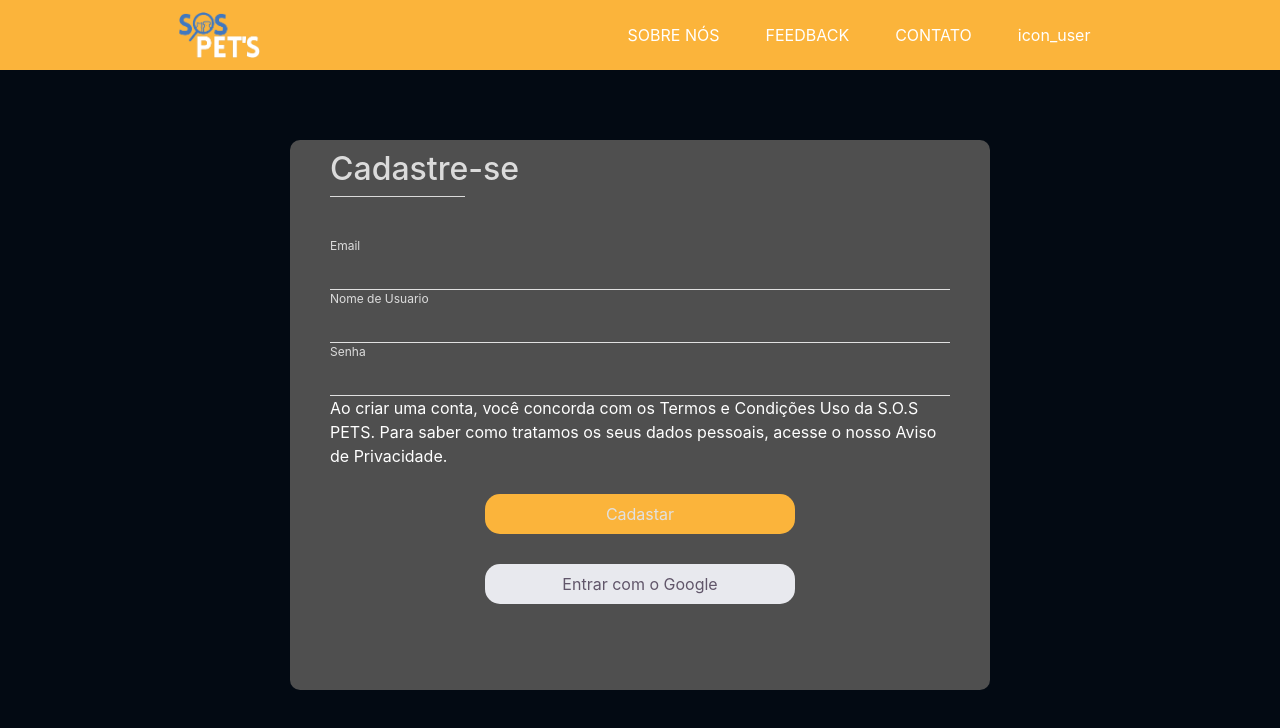
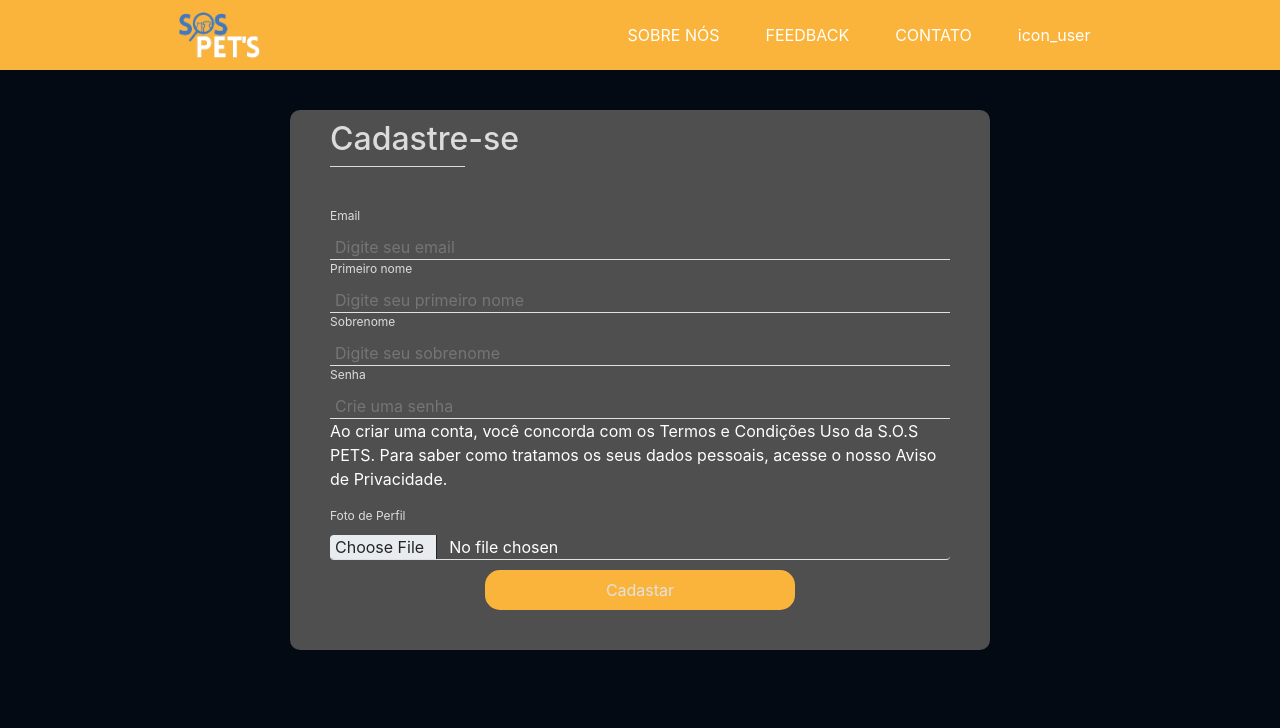
Before and after one commit to laura2389/S.O.S-PETS, a React (Create React App) app: page /#/home/cadastro in a window 1280 px wide. Shown: the top 728 px of the page. Built offline with nearby package versions, Linux system fonts and the light colour scheme.

Commit message:
11-05 implementando funções login e cadastro

```diff
--- a/src/Cadastro.js
+++ b/src/Cadastro.js
@@ -1,7 +1,69 @@
-import React, { useState } from 'react'
+import React, { useState, useReducer, useEffect } from 'react'
+import { useParams } from 'react-router-dom'
+import myaxios from './myaxios'
 import './style/Cadastro.css'
 
+const formReducer = (state, action) => {
+  switch (action.type) {
+    case 'ATUALIZA':
+      return {
+        ...state,
+        [action.name]: action.value
+      }
+    case 'INICIALIZA_CAMPOS':
+      return { ...action.state }
+    default:
+      return state
+  }
+}
 const Cadastro = () => {
+  const initialState = { email: '', primeiroNome: '', sobrenome: '', senha: '' }
+  const [formState, dispatch] = useReducer(formReducer, initialState)
+  const [file, setfile] = useState(initialState)
+  const handleChange = e => {
+    dispatch({
+      type: 'ATUALIZA',
+      name: e.target.name,
+      value: e.target.value
+    })
+  }
+  const { id } = useParams()
+
+  const handleImageChange = e => {
+    setfile(e.target.files[0])
+  }
+
+  useEffect(() => {
+    if (id != null) {
+      myaxios.put('http://localhost:8080/usuario/' + id).then(res => {
+        dispatch({
+          type: 'INICIALIZA_CAMPOS',
+          state: res.data
+        })
+      })
+    }
+  }, [])
+
+  const submitForm = e => {
+    let url = 'http://localhost:8080/usuario'
+    e.preventDefault()
+    console.log(formState)
+
+    if (id != null) {
+      url += '/' + id
+      myaxios
+        .put(url, formState)
+        .then(res => alert('Dados enviados com sucesso'))
+    } else {
+      const formData = new FormData()
+      formData.append('usuario', JSON.stringify(formState))
+      formData.append('foto', file)
+      myaxios
+        .post(url, formData)
+        .then(res => alert('Dados enviados com sucesso'))
+    }
+  }
+
   return (
     <div className="cadastro_page">
       <form class="form_cadastro">
@@ -11,23 +73,60 @@ const Cadastro = () => {
         <div class="content_cadastro">
           <div class="cadastro-area">
             <label for="usuario">Email</label>
-            <input type="text" id="usuario" autocomplete="off" />
-            <label for="usuario">Nome de Usuario</label>
-            <input type="text" id="usuario" autocomplete="off" />
+            <input
+              type="text"
+              onChange={handleChange}
+              id="usuario"
+              placeholder="Digite seu email"
+              value={formState.email}
+            />
+            <label for="usuario">Primeiro nome</label>
+            <input
+              type="text"
+              onChange={handleChange}
+              id="usuario"
+              placeholder="Digite seu primeiro nome"
+              value={formState.primeiroNome}
+            />
+            <label for="usuario">Sobrenome</label>
+            <input
+              type="text"
+              onChange={handleChange}
+              id="usuario"
+              placeholder="Digite seu sobrenome"
+              value={formState.sobrenome}
+            />
           </div>
           <div class="cadastro-area">
             <label for="password">Senha</label>
-            <input type="password" id="password" autocomplete="off" />
+            <input
+              type="password"
+              onChange={handleChange}
+              id="password"
+              placeholder="Crie uma senha"
+              value={formState.email}
+            />
             <p>
               Ao criar uma conta, você concorda com os Termos e Condições Uso da
               S.O.S PETS. Para saber como tratamos os seus dados pessoais,
               acesse o nosso Aviso de Privacidade.
             </p>
+            <label for="profileImage">Foto de Perfil</label>
+            <input
+              type="file"
+              onChange={handleImageChange}
+              className="form-control"
+              name="profileImage"
+              id="profileImage"
+              aria-describedby="helpId"
+              placeholder="Adiocione uma foto de perfil"
+            />
           </div>
         </div>
         <div class="footer_cadastro">
-          <button class="login__submit">Cadastar</button>
-          <button class="login__submit3">Entrar com o Google</button>
+          <button type="submit" onClick={submitForm} className="login__submit">
+            Cadastar
+          </button>
         </div>
       </form>
     </div>
--- a/src/Login.js
+++ b/src/Login.js
@@ -1,17 +1,63 @@
-import React, { useState } from 'react'
+import React, { useState, useReducer, useEffect } from 'react'
+import { useParams } from 'react-router-dom'
 import './style/Login.css'
+import { reduxLogin } from './actions'
 
-const Login = () => {
-  const [email, setEmail] = useState('')
-  const [password, setPassword] = useState('')
-  const handleSubmit = e => {
-    e.preventDefault()
-    console.log('submit', { email, password })
+const formReducer = (state, action) => {
+  switch (action.type) {
+    case 'ATUALIZA':
+      return {
+        ...state,
+        [action.name]: action.value
+      }
+    case 'INICIALIZA_CAMPOS':
+      return { ...action.state }
+    default:
+      return state
   }
+}
+
+const Login = props => {
+  const initialState = { email: '', senha: '' }
+  const [formState, dispatch] = useReducer(formReducer, initialState)
+  const [file, setfile] = useState(initialState)
+  const handleChange = e => {
+    dispatch({
+      type: 'ATUALIZA',
+      name: e.target.name,
+      value: e.target.value
+    })
+  }
+
+  const responseGoogle = async response => {
+    console.log(response)
+    const googleToken = response.tokenId
+    const fcmToken = props.token
+    dispatch(await reduxLogin({ googleToken, fcmToken }))
+  }
+
+  const { id } = useParams()
+
+  const handleImageChange = e => {
+    setfile(e.target.files[0])
+  }
+
+  useEffect(() => {
+    if (id != null) {
+      fetch('http://localhost:8080/usuario/' + id)
+        .then(response => response.json())
+        .then(data => {
+          dispatch({
+            type: 'INICIALIZA_CAMPOS',
+            state: data
+          })
+        })
+    }
+  }, [])
 
   return (
     <div className="login_page">
-      <form class="form" onSubmit={handleSubmit}>
+      <form class="form">
         <div class="header_login">
           <h2>Login</h2>
         </div>
@@ -20,29 +66,27 @@ const Login = () => {
             <label for="usuario">Usuário</label>
             <input
               type="text"
+              onChange={handleChange}
               id="usuario"
               name="email"
-              value={email}
-              onChange={e => setEmail(e.target.value)}
+              placeholder="Digite seu email"
+              value={formState.email}
             />
           </div>
           <div class="content-area">
             <label for="password">Senha</label>
             <input
               type="password"
+              onChange={handleChange}
               name="password"
               id="password"
-              value={password}
-              onChange={e => setPassword(e.target.value)}
+              placeholder="Digite sua senha"
+              value={formState.senha}
             />
           </div>
         </div>
         <div class="footer">
           <button class="login">Entrar</button>
-          <p>
-            Esqueceu a senha? <a href="#">Clique aqui</a>
-          </p>
-          <button class="login__submit1">Entrar com o Google</button>
         </div>
       </form>
     </div>
--- a/src/myaxios.js
+++ b/src/myaxios.js
@@ -14,5 +14,4 @@ myaxios.interceptors.request.use((config) => {
     return Promise.reject(error);
 })
 
-
 export default myaxios;
--- a/src/style/Cadastro.css
+++ b/src/style/Cadastro.css
@@ -1,7 +1,6 @@
 body {
   padding: 0;
   margin: 0;
-  background-color: #030A13;
 }
 
 .cadastro_page {
@@ -15,8 +14,7 @@ body {
   padding: 40px;
   border-radius: 10px;
   width: 700px;
-  height: 550px;
-  margin-top: 70px;
+  margin-top: 40px;
 }
 
 .header_cadastro {
--- a/src/style/Home.css
+++ b/src/style/Home.css
@@ -1,3 +1,7 @@
+body{
+  background-color: #030A13;
+}
+
 .img_home img{
   width: 40%;
   margin-left: 60%;
@@ -42,17 +46,19 @@ button{
   padding: 8px;
   margin: 0 15px;
   margin-top: 10px;
-  width: 200px;
+  width: 230px;
 }
 
 .cadastrar-se{
   margin-top: 20px;
   display: flex;
   align-items: center;
+  color: white;
 }
 
 .entrar{
   margin: -10px 8px;
+  color: white;
 }
 
 .home_page{
```
